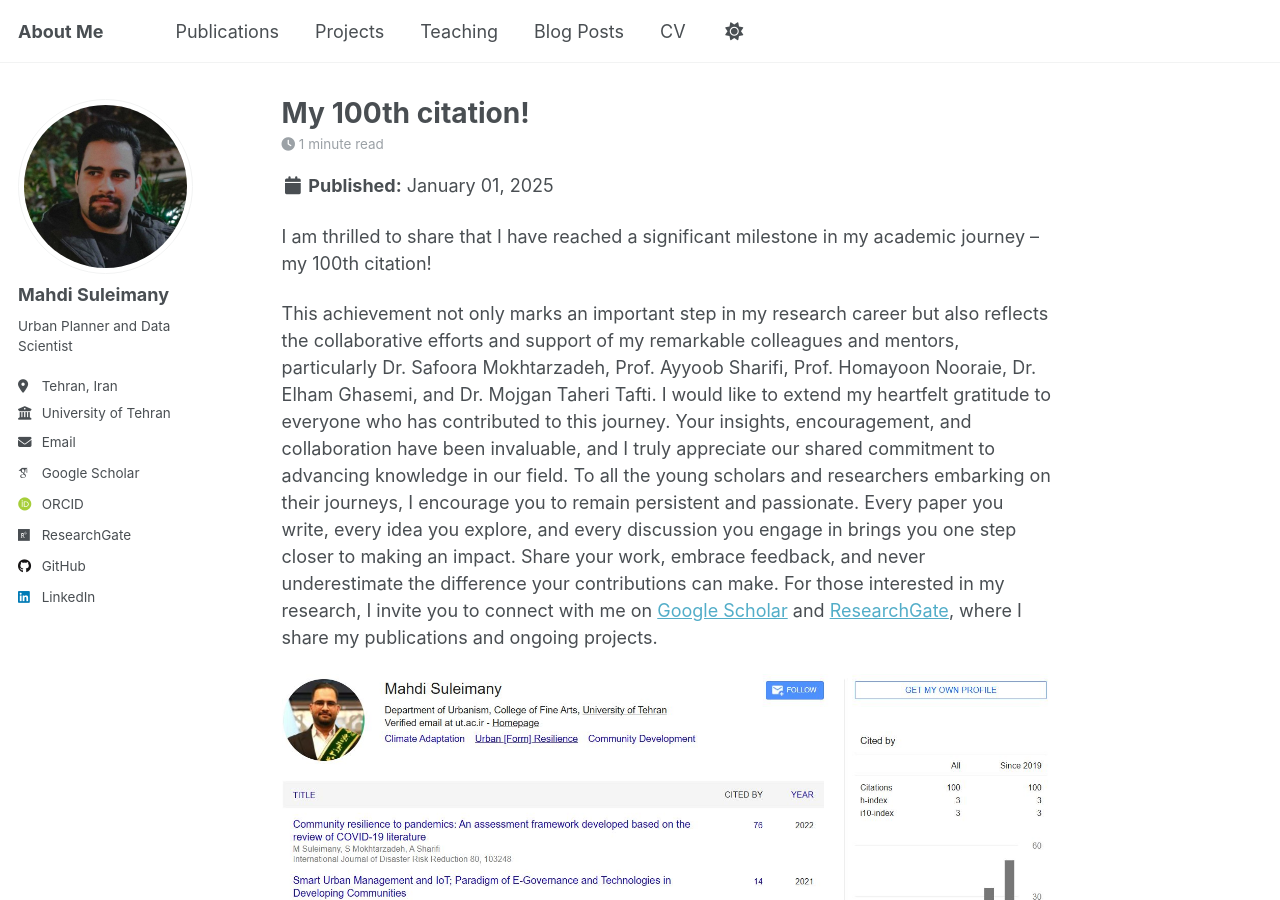
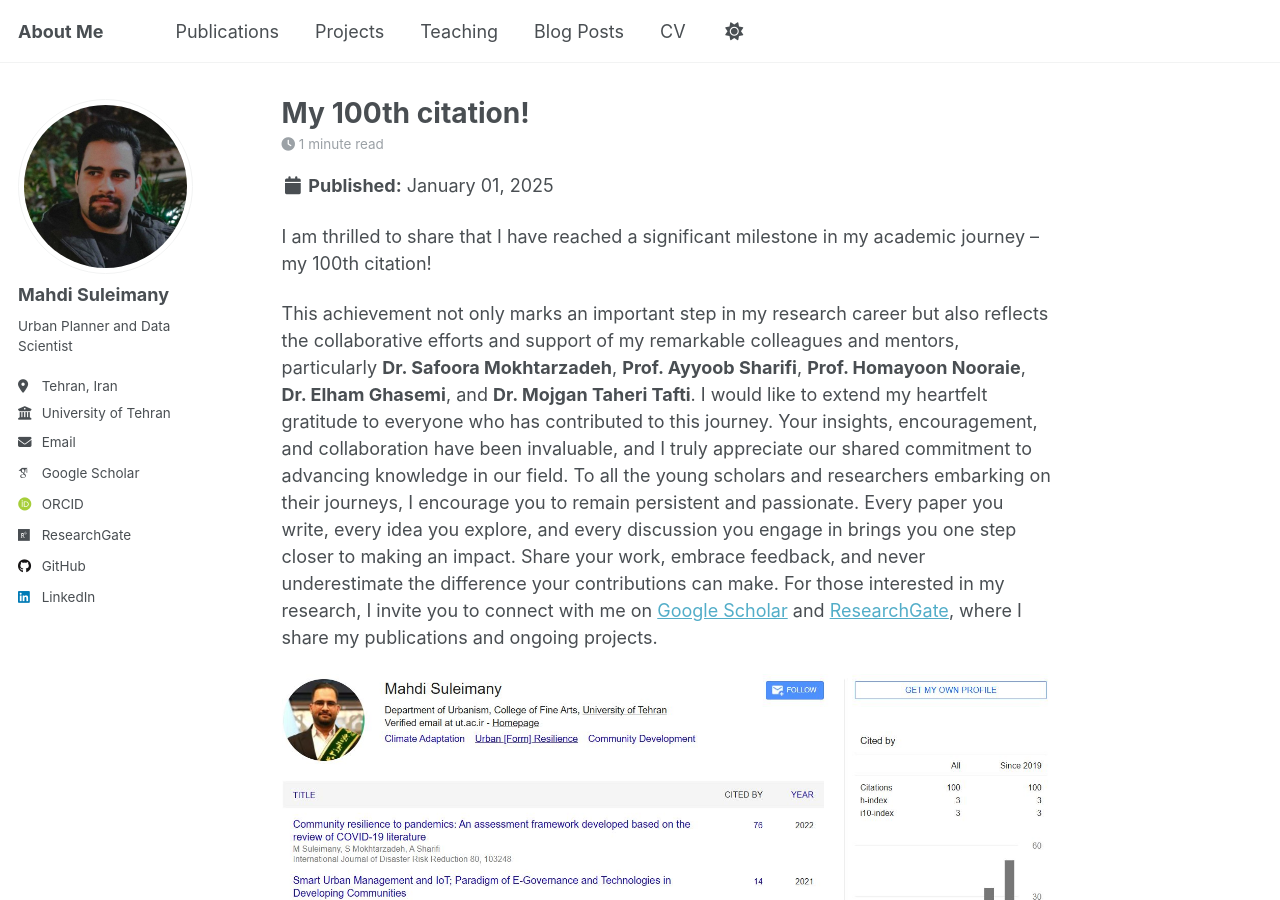
Before and after one commit to mo-soleimani/mo-soleimani.github.io, a Jekyll site: the page built from _posts/2025-01-01-100C.md, in a window 1280 px wide and 900 px high. Built offline with Jekyll 4.4.1, drawn with Linux system fonts in a browser that asks for light colours; some web fonts are replaced.

Commit message:
Update 2025-01-01-100C.md

```diff
--- a/_posts/2025-01-01-100C.md
+++ b/_posts/2025-01-01-100C.md
@@ -8,7 +8,7 @@ layout: single
 I am thrilled to share that I have reached a significant milestone in my academic journey – my 100th citation!
 
 
-This achievement not only marks an important step in my research career but also reflects the collaborative efforts and support of my remarkable colleagues and mentors, particularly Dr. Safoora Mokhtarzadeh, Prof. Ayyoob Sharifi, Prof. Homayoon Nooraie, Dr. Elham Ghasemi, and Dr. Mojgan Taheri Tafti.
+This achievement not only marks an important step in my research career but also reflects the collaborative efforts and support of my remarkable colleagues and mentors, particularly **Dr. Safoora Mokhtarzadeh**, **Prof. Ayyoob Sharifi**, **Prof. Homayoon Nooraie**, **Dr. Elham Ghasemi**, and **Dr. Mojgan Taheri Tafti**.
 I would like to extend my heartfelt gratitude to everyone who has contributed to this journey. Your insights, encouragement, and collaboration have been invaluable, and I truly appreciate our shared commitment to advancing knowledge in our field.
 To all the young scholars and researchers embarking on their journeys, I encourage you to remain persistent and passionate. Every paper you write, every idea you explore, and every discussion you engage in brings you one step closer to making an impact. Share your work, embrace feedback, and never underestimate the difference your contributions can make.
 For those interested in my research, I invite you to connect with me on [Google Scholar](https://scholar.google.com/citations?hl=en&user=lA6YgCsAAAAJ&view_op=list_works&gmla=AJsN-F5TjwQIrFOUpF12r75FX3qub8RPm8IRw93IqknKKRzUw2FL3DQHp4H1RDIs_07o5hVXGpOzUxMeaoRIFpO3sOG8NwunGg) and [ResearchGate](https://www.researchgate.net/profile/Mahdi-Suleimany), where I share my publications and ongoing projects.
```
